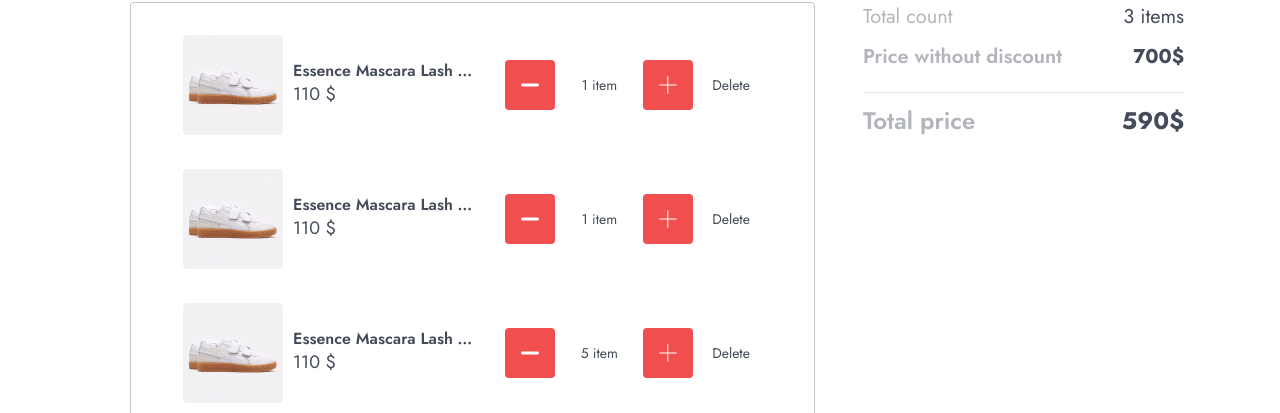
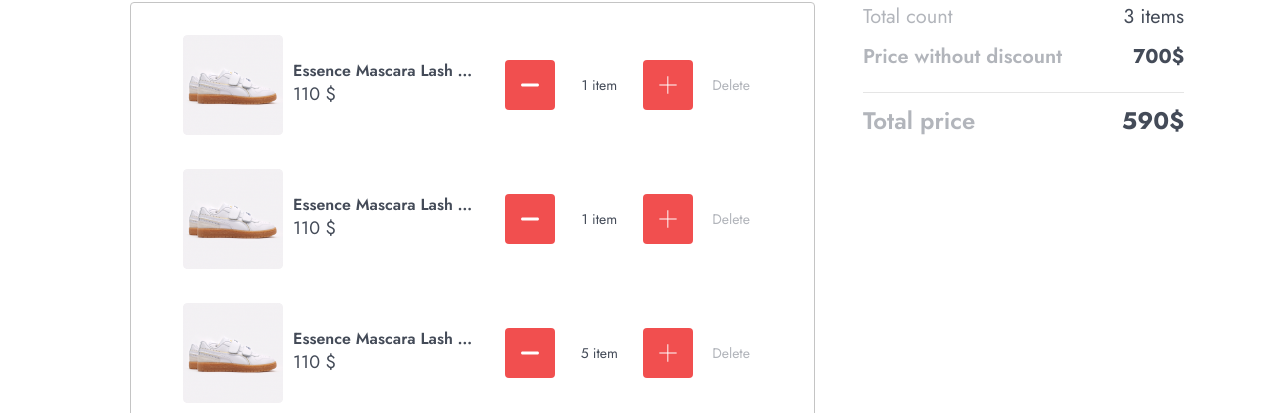
Before and after one commit to nikolay-js/goods4you, a React (Vite) app: page /cart in a window 1280 px wide. Shown: the part 237-650 px from the top of the page. Built offline with nearby package versions, Linux system fonts and the light colour scheme.

Commit message:
changed color cart-item__delete-btn

```diff
--- a/src/components/cart-item/style.css
+++ b/src/components/cart-item/style.css
@@ -101,7 +101,7 @@
   font-weight: 400;
   font-size: 14px;
   line-height: 143%;
-  color: var(--product-card-text);
+  color: var(--cart-page-text);
 }
 
 .cart-item__delete-btn:hover {
```
